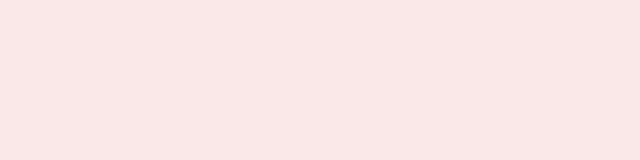
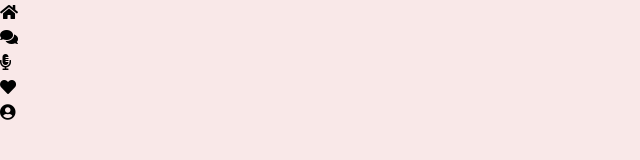
Before and after one commit to CJR85/nav-menu-hover, a plain HTML site: page index.html in a window 1280 px wide. Shown: the whole page, without its empty margins (0-640 px from the left). Drawn offline with Linux system fonts and the light colour scheme.

Commit message:
Create menu div, add fontawesome icons

```diff
--- a/index.html
+++ b/index.html
@@ -13,6 +13,24 @@
     <title>Nav Menu Hover</title>
   </head>
   <body>
-    <div class="container"></div>
+    <div class="container">
+      <div class="menu">
+        <div>
+          <i class="fas fa-home"></i>
+        </div>
+        <div>
+          <i class="fas fa-comments"></i>
+        </div>
+        <div>
+          <i class="fas fa-microphone-alt"></i>
+        </div>
+        <div>
+          <i class="fas fa-heart"></i>
+        </div>
+        <div>
+          <i class="fas fa-user-circle"></i>
+        </div>
+      </div>
+    </div>
   </body>
 </html>
```
